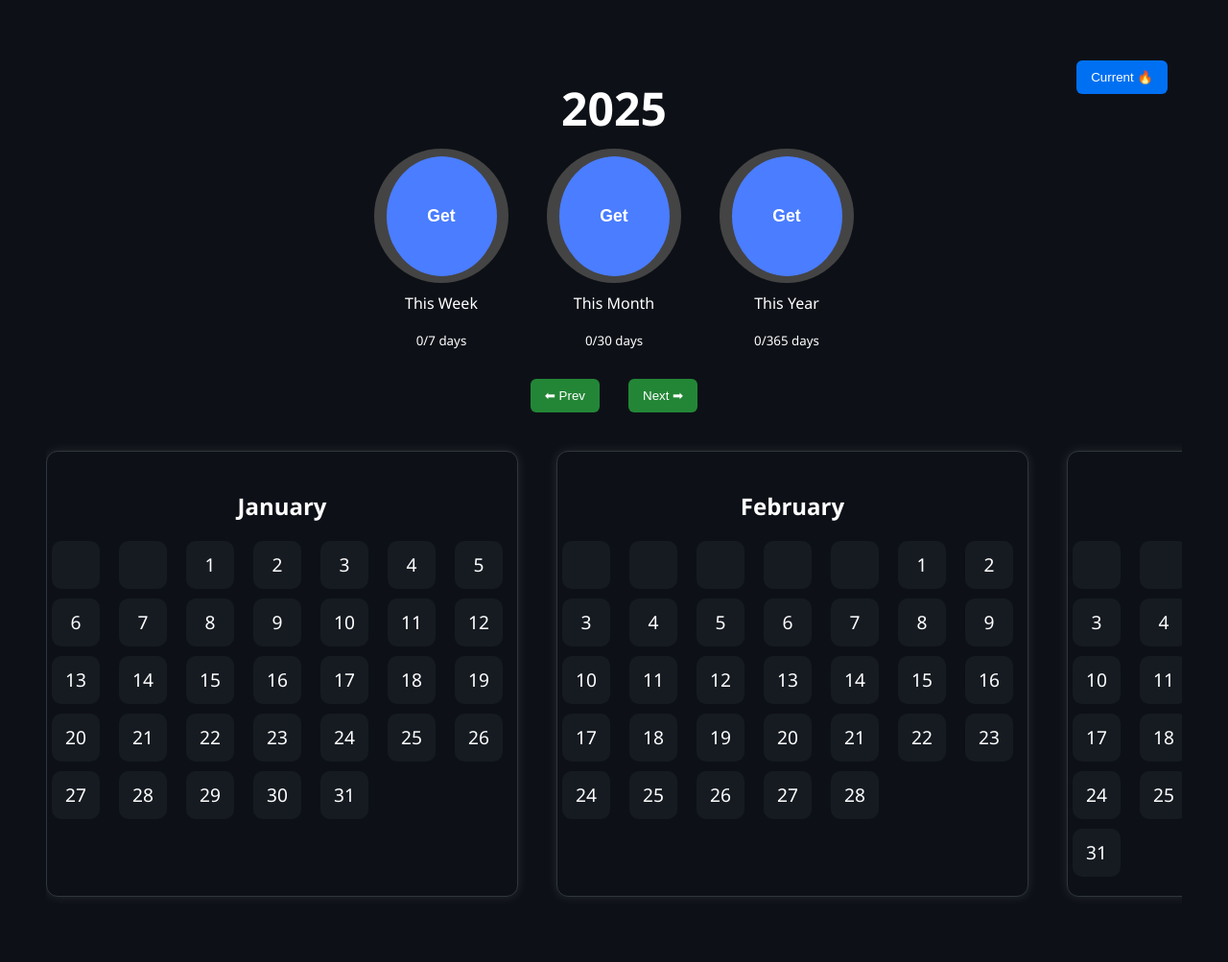
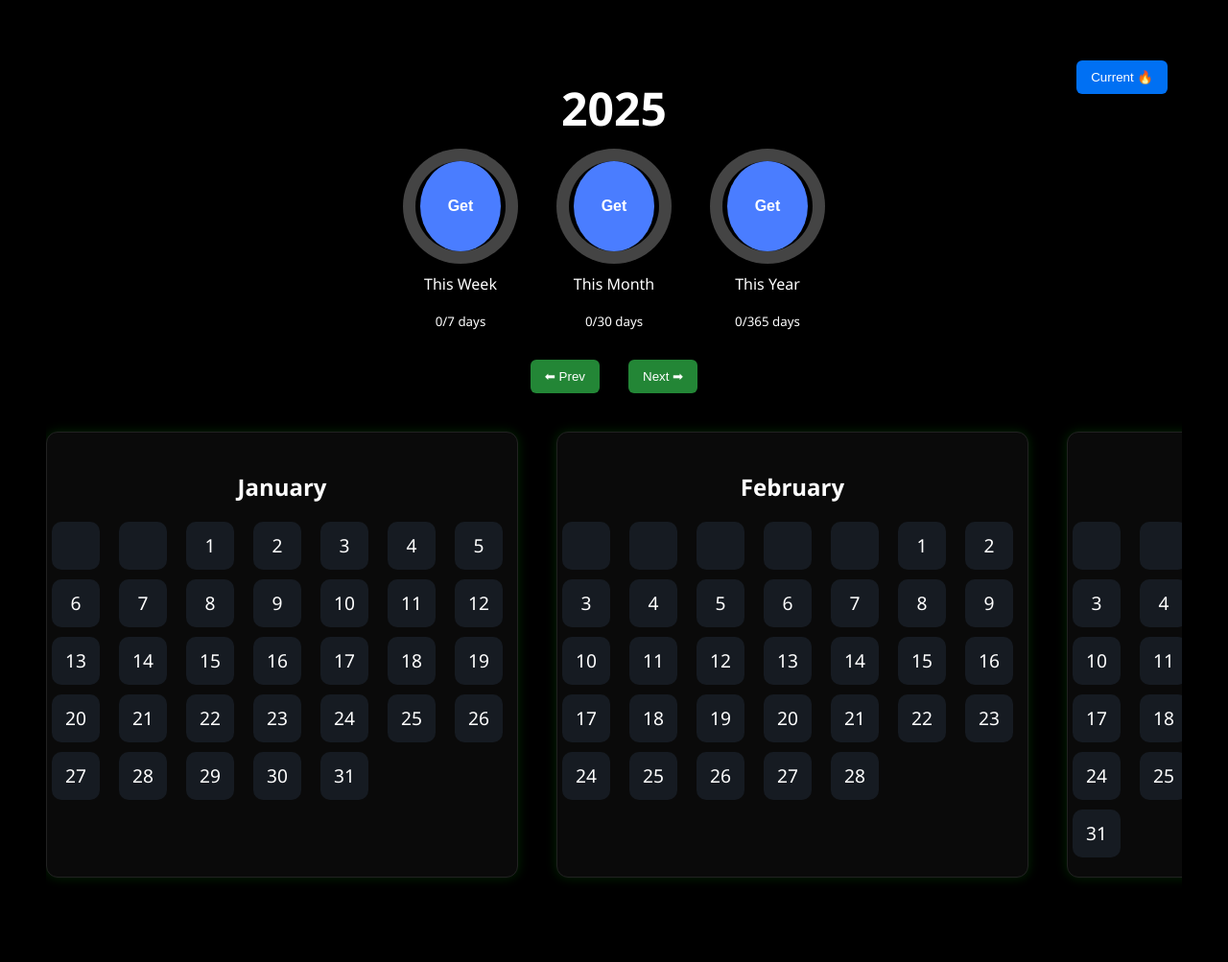
Before and after one commit to Ppshandilya/fitness-aPP, a FastAPI app: page / in a window 1280 px wide. Shown: the whole page at 96% size. After the commit the page ends 917 px from the top, so only its background shows below. Run offline with FastAPI, Linux system fonts and the light colour scheme; data that the repository does not hold is empty.

Commit message:
new changes to frontend

```diff
--- a/app/main.py
+++ b/app/main.py
@@ -26,7 +26,7 @@ app.add_middleware(
     allow_headers=["*"],
 )
 
-app.mount("/static", StaticFiles(directory="static"), name="static")
+app.mount("/static", StaticFiles(directory="app/static"), name="static")
 from fastapi.templating import Jinja2Templates
 from fastapi import Request
 
@@ -47,7 +47,7 @@ def past_workouts(db: Session = Depends(get_db)):
 @app.get("/", response_class=HTMLResponse)
 def show_form():
     #workouts = past_workouts(db)
-    return render_html('templates/calendar.html')
+    return render_html('app/templates/calendar.html')
                 # #return templates.TemplateResponse(
     #     "calendar.html",
     #     {"request": request, "workouts": workouts}
@@ -57,7 +57,7 @@ def show_form():
 
 from datetime import date
 
-@app.get("/week")
+@app.get("/week-consistency")
 def workouts(db: Session = Depends(get_db)):
     today = datetime.today().date()
     earlier_7_days = today - timedelta(days=7)
@@ -75,6 +75,26 @@ def workouts(db: Session = Depends(get_db)):
     print("Days worked:", count//7*100)
     #import pdb; pdb.set_trace()
     return round((count / 7) * 100, 2)
+
+
+@app.get("/month-consistency")
+def workouts(db: Session = Depends(get_db)):
+    #import pdb; pdb.set_trace()
+    today = date.today()
+    month_start = date(today.year, today.month, 1)
+    workouts=past_workouts(db)
+    if not workouts:
+        return 0
+
+    count = 0
+    for w in workouts:
+        workout_date = datetime.strptime(w.date, "%Y-%m-%d").date()
+        #import pdb; pdb.set_trace()
+        if workout_date >= month_start:
+            count += 1
+    print("Days worked:", count//7*100)
+    #import pdb; pdb.set_trace()
+    return round((count / 30) * 100, 2)
 
 
 @app.get("/workouts")
--- a/app/templates/calendar.html
+++ b/app/templates/calendar.html
@@ -7,7 +7,7 @@
 
   <style>
     body {
-      background-color: #0d1117;
+      background-color: #000000; /* pure black */
       color: white;
       font-family: "Segoe UI", sans-serif;
       display: flex;
@@ -40,9 +40,11 @@
       min-width: 120px;
     }
 
+        /* Progress Circle with spacing */
+    /* Perfect circular progress ring */
     .progress-circle {
-      width: 140px;
-      height: 140px;
+    width: 120px;
+    height: 120px;
     border-radius: 50%;
     background: conic-gradient(#2ecc71 var(--progress, 0deg), #444 var(--progress, 0deg));
     display: flex;
@@ -51,38 +53,44 @@
     margin: auto;
     position: relative;
     transition: 0.7s ease;
+    box-sizing: border-box;
     }
 
+    /* Inner circle spacing from ring */
     .progress-inner {
-      width: 125px;
-      height: 125px;
+    width: 94px;
+    height: 94px;
+    background-color: #000;
     border-radius: 50%;
     display: flex;
     align-items: center;
     justify-content: center;
-      overflow: hidden;
-      position: relative;
+    box-sizing: border-box;
     }
 
+    /* Button perfectly circular */
     .circle-btn {
-      width: 125px;
-      height: 125px;
+    width: 94px;
+    height: 94px;
     border-radius: 50%;
     background-color: #4a7dff;
     border: none;
     color: white;
-      font-size: 1.1rem;
+    font-size: 1rem;
     font-weight: bold;
     cursor: pointer;
     display: flex;
     align-items: center;
     justify-content: center;
-      transition: 0.4s ease;
+    transition: 0.25s ease;
+    box-sizing: border-box;
     }
 
     .circle-btn:hover {
+    transform: scale(1.05);
     background-color: #2f6bff;
     }
+
 
     #year-calendar {
       display: flex;
@@ -94,23 +102,14 @@
       padding: 20px 0;
     }
 
-    #year-calendar::-webkit-scrollbar {
-      height: 10px;
-    }
-
-    #year-calendar::-webkit-scrollbar-thumb {
-      background: #30363d;
-      border-radius: 10px;
-    }
-
     .month-container {
       width: 450px;
       scroll-snap-align: center;
-      border: 1px solid #30363d;
+      border: 1px solid #222;
       border-radius: 12px;
       padding: 20px;
-      background-color: #0d1117;
-      box-shadow: 0 0 12px rgba(255, 255, 255, 0.1);
+      background-color: #0a0a0a;
+      box-shadow: 0 0 12px rgba(0, 255, 0, 0.15);
     }
 
     .calendar-grid {
@@ -134,8 +133,12 @@
     }
 
     .day-box:hover { transform: scale(1.2); cursor:pointer; }
-    .green-day { background-color: #2ecc71 !important; }
-    .rest-day { background-color: #6e7681 !important; }
+
+    .green-day {
+      background-color: #2ecc71 !important;
+      box-shadow: 0 0 15px rgba(46, 204, 113, 0.9);
+      transform: scale(1.05);
+    }
 
     .today-highlight { animation: flash 1s ease-in-out 3; outline: 3px solid #ffcc00; }
 
@@ -271,7 +274,7 @@
       let wW = 0, wM = 0, wY = 0;
 
       Object.entries(workoutMap).forEach(([dateStr, intensity]) => {
-        if (intensity > 0) {
+        if (intensity >= 0) { // persisted means green
           const [y, m, d] = dateStr.split("-").map(Number);
           const dt = new Date(y, m - 1, d);
 
@@ -285,9 +288,9 @@
       const totalDaysInYear = isLeapYear(year) ? 366 : 365;
 
       return {
-        week:  { ratio: wW / 7,                worked: wW, total: 7 },
+        week: { ratio: wW / 7, worked: wW, total: 7 },
         month: { ratio: wM / totalDaysInMonth, worked: wM, total: totalDaysInMonth },
-        year:  { ratio: wY / totalDaysInYear,  worked: wY, total: totalDaysInYear }
+        year: { ratio: wY / totalDaysInYear, worked: wY, total: totalDaysInYear }
       };
     }
 
@@ -298,9 +301,9 @@
       const stats = calculateStats();
 
       const blocks = [
-        { label: "This Week",  endpoint: "/week", data: stats.week },
+        { label: "This Week", endpoint: "/week-consistency", data: stats.week },
         { label: "This Month", endpoint: "/month-consistency", data: stats.month },
-        { label: "This Year",  endpoint: "/year-consistency", data: stats.year }
+        { label: "This Year", endpoint: "/year-consistency", data: stats.year }
       ];
 
       blocks.forEach(({ label, endpoint, data }) => {
@@ -317,26 +320,19 @@
           <p style="margin-top:10px;">${label}</p>
           <small>${data.worked}/${data.total} days</small>
         `;
-
         statsContainer.appendChild(div);
       });
     }
 
-    /* ====================== UPDATED GET BUTTON HANDLER ====================== */
     document.addEventListener("click", async (e) => {
       if (e.target.classList.contains("get-btn")) {
         const endpoint = e.target.dataset.endpoint;
         try {
           const res = await fetch("http://127.0.0.1:8000" + endpoint);
-          const percentage = await res.json(); // expecting raw int
-
-          // Update button text to show percentage
+          const percentage = await res.json();
           e.target.textContent = percentage + "%";
-
-          // Update circle progress visualization
           const circle = e.target.closest(".progress-circle");
           circle.style.setProperty("--progress", `${percentage * 3.6}deg`);
-
         } catch (err) {
           console.error(err);
           alert("Error calling API");
@@ -391,8 +387,7 @@
           const key = date.toLocaleDateString("en-CA");
 
           if (workoutMap[key] !== undefined) {
-            if (workoutMap[key] > 0) box.classList.add("green-day");
-            else box.classList.add("rest-day");
+            box.classList.add("green-day");
           }
 
           box.addEventListener("click", () => openModal(year, month, day, box));
@@ -404,7 +399,6 @@
       }
     }
 
-    /* Modal + CRUD logic unchanged */
     const modal = document.getElementById("modal");
     const modalDate = document.getElementById("modal-date");
     const intensitySection = document.getElementById("intensity-section");
@@ -426,8 +420,7 @@
 
     document.getElementById("no-btn").onclick = async () => {
       await postData(selectedDate, false, 0);
-      selectedDayBox.classList.remove("green-day");
-      selectedDayBox.classList.add("rest-day");
+      selectedDayBox.classList.add("green-day");
       workoutMap[selectedDate] = 0;
       modal.style.display = "none";
       renderStats();
@@ -444,7 +437,6 @@
     document.getElementById("submit-btn").onclick = async () => {
       if (!selectedIntensity) return alert("Select intensity!");
       await postData(selectedDate, true, selectedIntensity);
-      selectedDayBox.classList.remove("rest-day");
       selectedDayBox.classList.add("green-day");
       workoutMap[selectedDate] = selectedIntensity;
       modal.style.display = "none";
@@ -463,8 +455,11 @@
 
     const yearCal = document.getElementById("year-calendar");
 
-    document.getElementById("prev-btn").onclick = () => yearCal.scrollBy({ left: -500, behavior: "smooth" });
-    document.getElementById("next-btn").onclick = () => yearCal.scrollBy({ left: 500, behavior: "smooth" });
+    document.getElementById("prev-btn").onclick = () =>
+      yearCal.scrollBy({ left: -500, behavior: "smooth" });
+
+    document.getElementById("next-btn").onclick = () =>
+      yearCal.scrollBy({ left: 500, behavior: "smooth" });
 
     document.getElementById("current-btn").onclick = () => {
       const today = new Date();
@@ -476,7 +471,9 @@
 
       monthEl.scrollIntoView({ behavior: "smooth", inline: "center" });
 
-      const dateBox = [...monthEl.querySelectorAll(".day-box")].find(el => el.textContent == day);
+      const dateBox = [...monthEl.querySelectorAll(".day-box")]
+        .find(el => el.textContent == day);
+
       if (dateBox) {
         dateBox.classList.add("today-highlight");
         setTimeout(() => dateBox.classList.remove("today-highlight"), 3000);
```
Lines whose indentation alone changed are shown as unchanged.
